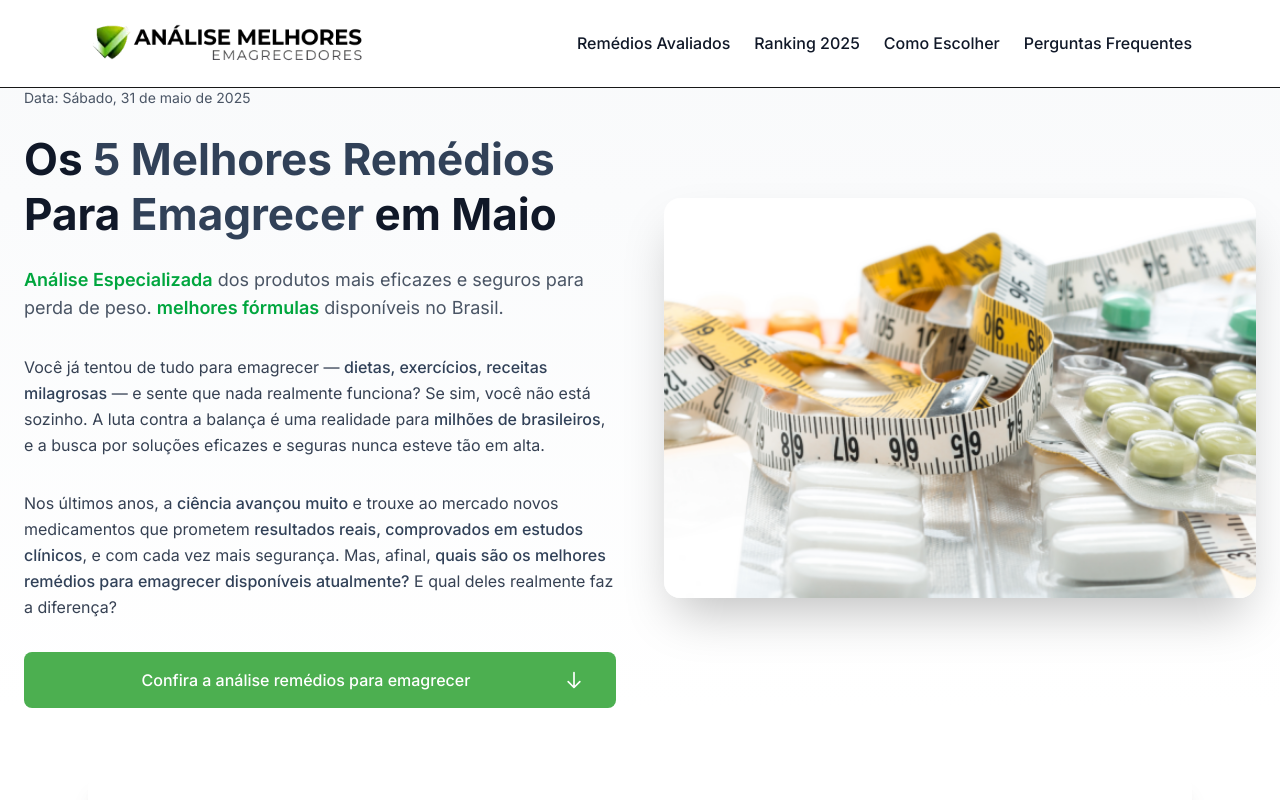
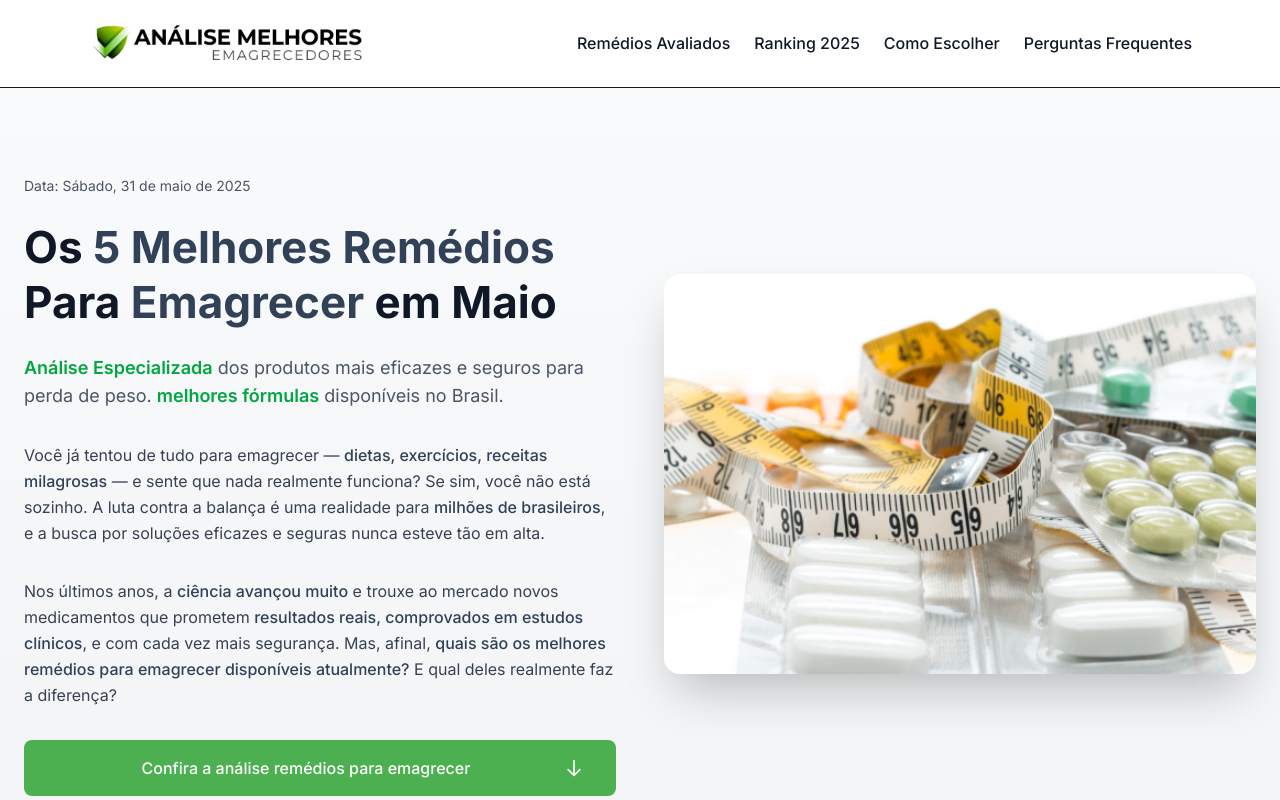
Before and after one commit to julianoleite90/emagrecedores, a Next.js app: page / in a window 1280 px wide. Shown: the top 800 px of the page. Built offline with nearby package versions, Linux system fonts and the light colour scheme.

Commit message:
fix: adjust hero section spacing and background

```diff
--- a/src/components/HeroSection.tsx
+++ b/src/components/HeroSection.tsx
@@ -13,15 +13,17 @@ const HeroSection = () => {
   };
 
   return (
-    <section className="bg-gradient-to-b from-gray-50 to-white">
+    <section className="bg-gradient-to-b from-gray-50 to-gray-100 pt-8 pb-16 md:py-16">
       <div className="max-w-7xl mx-auto px-6">
         <div className="grid grid-cols-1 lg:grid-cols-2 gap-12 items-center">
           {/* Conteúdo do lado esquerdo */}
           <div className="space-y-6">
             {/* Data de atualização */}
-            <p className="text-gray-600 text-sm">
-              Data: {formatDate()}
-            </p>
+            <div className="pt-4 md:pt-6">
+              <p className="text-gray-600 text-sm">
+                Data: {formatDate()}
+              </p>
+            </div>
 
             {/* Título principal */}
             <div className="text-center lg:text-left">
```
